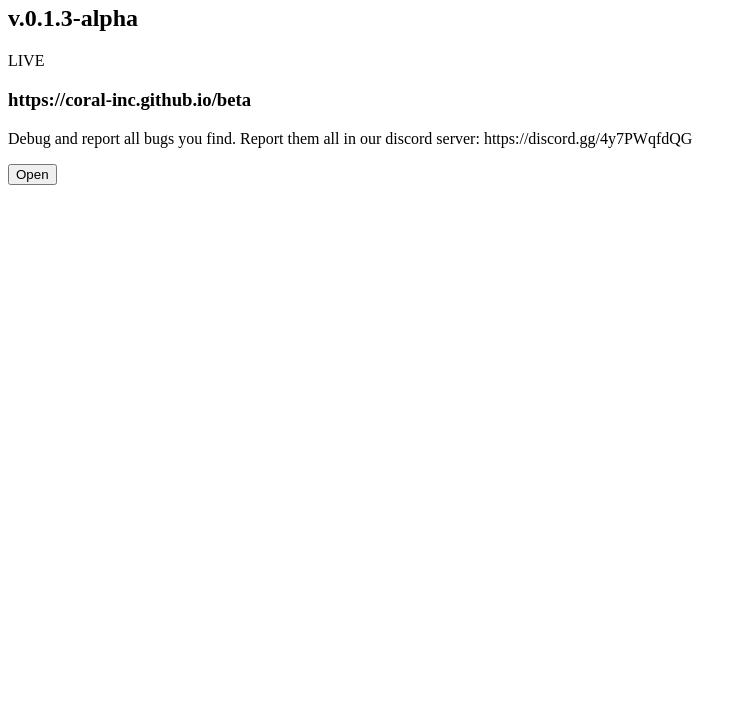
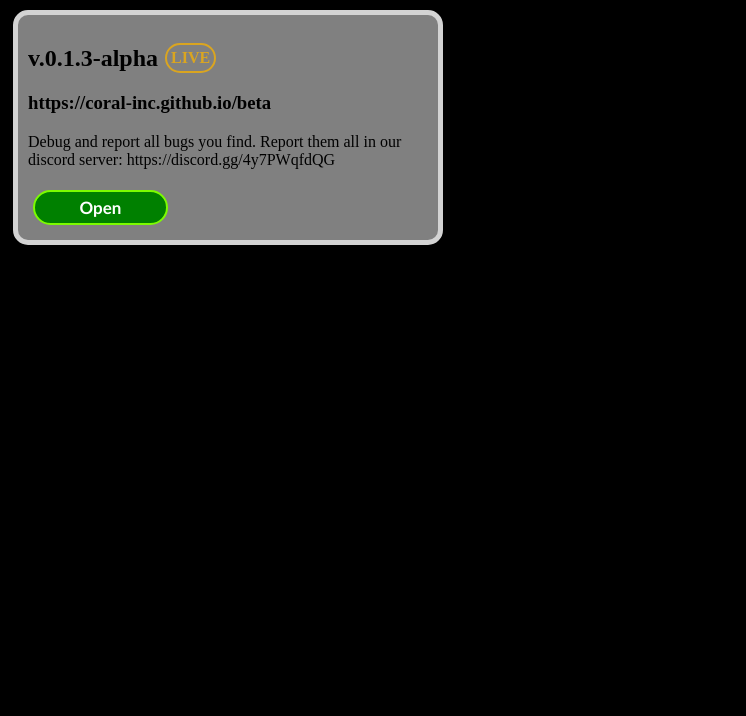
Before and after one commit to Coral-Inc/reporters-forum, a plain HTML site: page Posts/coral-beta.html in a window 1280 px wide. Shown: the part 84-800 px from the top of the page, without its empty margins (0-746 px from the left). Drawn offline with Linux system fonts and the light colour scheme; files that its build step writes are made by us from their sources; the site is published under a folder, as on GitHub Pages, so addresses that start at the root find nothing.

Commit message:
Update coral-beta.html

```diff
--- a/Posts/coral-beta.html
+++ b/Posts/coral-beta.html
@@ -1,8 +1,8 @@
 <!DOCTYPE html>
 <html lang="en">
 <head>
-    <link rel="shortcut icon" href="/Images/Copy of Coral Adalo Logo - Made with PosterMyWall.png" type="image/x-icon">
-    <link rel="stylesheet" href="/CSS/style.css">
+    <link rel="shortcut icon" href="Images/Copy of Coral Adalo Logo - Made with PosterMyWall.png" type="image/x-icon">
+    <link rel="stylesheet" href="CSS/style.css">
     <meta charset="UTF-8">
     <meta http-equiv="X-UA-Compatible" content="IE=edge">
     <meta name="viewport" content="width=device-width, initial-scale=1.0">
```
